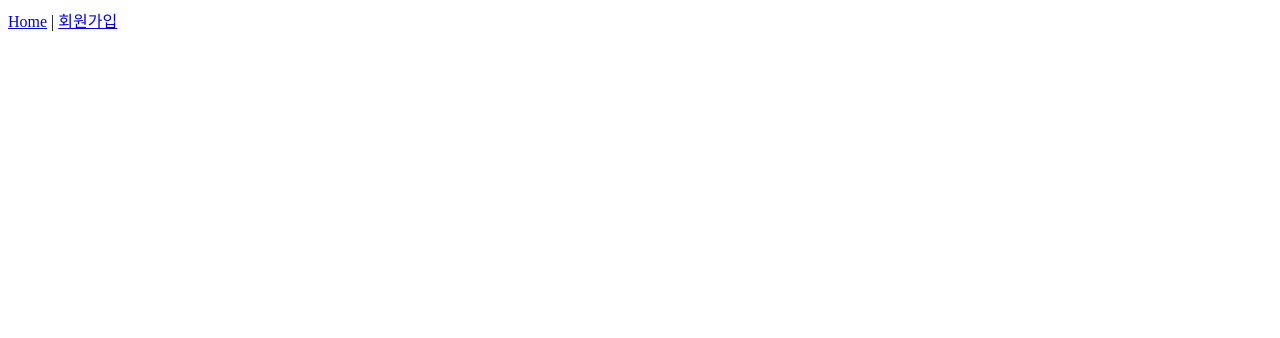
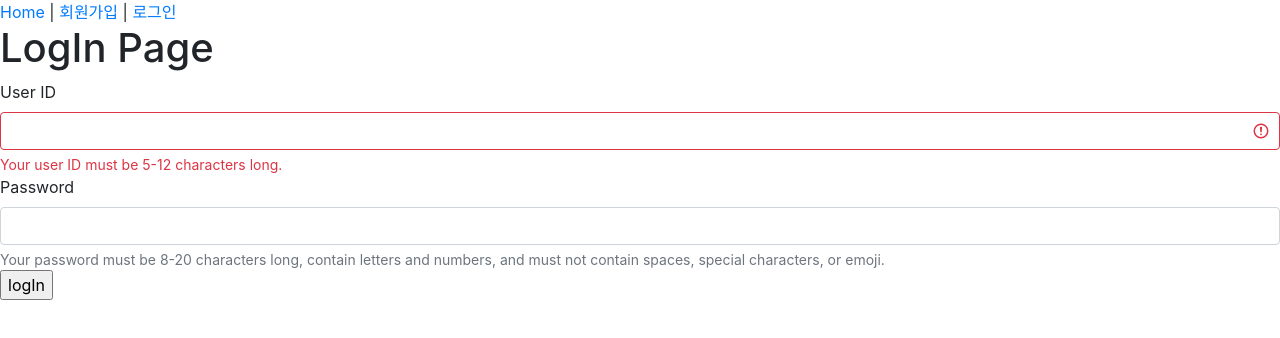
Before and after one commit to yeinJ/MovieProject, a Vue app in the folder FRONT/: page /login in a window 1280 px wide. Shown: the top 338 px of the page. Built offline with nearby package versions, Linux system fonts and the light colour scheme.

Commit message:
1117front최종

```diff
--- a/FRONT/package.json
+++ b/FRONT/package.json
@@ -9,10 +9,13 @@
   },
   "dependencies": {
     "axios": "^1.1.3",
+    "bootstrap": "^4.6.1",
+    "bootstrap-vue": "^2.23.1",
     "core-js": "^3.8.3",
     "vue": "^2.6.14",
     "vue-router": "^3.5.1",
-    "vuex": "^3.6.2"
+    "vuex": "^3.6.2",
+    "vuex-persistedstate": "^4.1.0"
   },
   "devDependencies": {
     "@babel/core": "^7.12.16",
--- a/FRONT/src/App.vue
+++ b/FRONT/src/App.vue
@@ -1,10 +1,44 @@
 <template>
   <div id="app">
     <nav>
-      <router-link to="/">Home</router-link> |
-      <router-link to="/signup">회원가입</router-link>
+      <div v-if="!cookie">
+        <router-link v-bind:to="{name:'HomeView'}">Home</router-link> |
+        <router-link v-bind:to="{name:'SignUpView'}">회원가입</router-link> |
+        <router-link v-bind:to="{name:'LoginView'}">로그인</router-link>
+      </div>
+      <div v-else>
+        <router-link v-bind:to="{name:'HomeView'}">Home</router-link> |
+        예인님! |
+        <router-link type="button" class="logoutButton" v-on:click="logout" v-bind:to="{name:'HomeView'}">로그아웃</router-link>
+      </div>
 
     </nav>
     <router-view/>
   </div>
 </template>
+
+<script>
+
+
+export default {
+  data() {
+    return{
+    }
+
+  },
+  computed : {
+    cookie() {
+      return document.cookie
+    }
+  },
+  methods : {
+    logout() {
+      console.log('로그하웃하실?')
+    }
+  }
+
+
+}
+
+
+</script>
--- a/FRONT/src/main.js
+++ b/FRONT/src/main.js
@@ -2,6 +2,12 @@ import Vue from 'vue'
 import App from './App.vue'
 import router from './router'
 import store from './store'
+// 부트스트랩 추가
+import { BootstrapVue } from 'bootstrap-vue'
+import 'bootstrap/dist/css/bootstrap.css'
+import 'bootstrap-vue/dist/bootstrap-vue.css'
+Vue.use(BootstrapVue)
+// 여기까지
 
 Vue.config.productionTip = false
 
--- a/FRONT/src/router/index.js
+++ b/FRONT/src/router/index.js
@@ -13,17 +13,17 @@ Vue.use(VueRouter)
 const routes = [
   {
     path: '/',
-    name: 'home',
+    name: 'HomeView',
     component: HomeView,
   },
   {
     path:'/movietotal',
-    name:'movietotal',
+    name:'MovieTotalView',
     component: MovieTotalListView,
   },
   {
     path:'/recommend',
-    name:'recommend',
+    name:'RecommendView',
     component: RecommendListView,
   },
   {
@@ -43,7 +43,7 @@ const routes = [
   },
   {
     path: 'movies/:id/reviews',
-    name: 'ReviewDetail',
+    name: 'ReviewDetailView',
     component: ReviewDetail,
   },
 
--- a/FRONT/src/store/index.js
+++ b/FRONT/src/store/index.js
@@ -1,23 +1,25 @@
 import Vue from 'vue'
 import Vuex from 'vuex'
 import axios from 'axios'
+import createPersistedState from 'vuex-persistedstate'
 import router from '@/router'
-// import createPersistedState from 'vuex-persistedstate'
-// import router from '@/router'
 
 Vue.use(Vuex)
 
 const API_URL = 'http://127.0.0.1:8000'
 
 export default new Vuex.Store({
-  // plugins: [
-  //   createPersistedState() // 초기화 방지
-  // ],
+  plugins: [
+    createPersistedState()
+  ],
   state: {
     movies : [],
     token : null,
   },
   getters: {
+    isLogin(state) {
+      return state.token ? true : false
+    }
   },
   mutations: {
     GET_MOVIES(state, movies) {
@@ -26,8 +28,7 @@ export default new Vuex.Store({
     SAVE_TOKEN(state,token) {
       state.token = token
       router.push({ name:'HomeView' })
-    }
-
+    },
   },
   actions: {
     getMovies(context) {
@@ -54,9 +55,22 @@ export default new Vuex.Store({
       })
         .then((res) => {
           context.commit('SAVE_TOKEN',res.data.key)
-          console.log('데이터받음')
         })
-    }
+    },
+    logIn(context, payload) {
+      axios({
+        method : 'post',
+        url : `${API_URL}/accounts/login/`,
+        data: {
+          username:payload.username,
+          password:payload.password,
+        }
+      })
+        .then((res) => {
+          context.commit('SAVE_TOKEN', res.data.key)
+        })
+        .catch(err => console.log(err))
+    },
+  },
 
-  },
 })
--- a/FRONT/src/views/DetailView.vue
+++ b/FRONT/src/views/DetailView.vue
@@ -2,6 +2,7 @@
   <div>
     <h1>Detail</h1>
     <p>영화 이름 : {{movie?.title}}</p>
+
     <hr>
     <ReviewForm/>
 
@@ -26,7 +27,6 @@ export default {
   },
   created() {
     this.getMovieDetail()
-
   },
   methods: {
     getMovieDetail() {
@@ -36,6 +36,7 @@ export default {
       })
        .then((res) => {
         this.movie = res.data
+        console.log(this.movie)
        })
        .catch((err) => {
         console.log(err)
--- a/FRONT/src/views/HomeView.vue
+++ b/FRONT/src/views/HomeView.vue
@@ -1,7 +1,7 @@
 <template>
   <div>
-    <router-link to="/movietotal">Total</router-link> |
-    <router-link to="/recommend">Recommend</router-link>
+    <router-link v-bind:to="{name:'MovieTotalView'}">Total</router-link> |
+    <router-link v-bind:to="{name:'RecommendView'}">Recommend</router-link>
   </div>
 </template>
 
--- a/FRONT/src/views/LoginView.vue
+++ b/FRONT/src/views/LoginView.vue
@@ -1,9 +1,61 @@
 <template>
-  <div></div>
+  <div>
+    <h1>LogIn Page</h1>
+    <!-- <form v-on:submit.prevent="logIn">
+      <label for="username">username : </label>
+      <input type="text" id="username" v-model="username"><br>
+
+      <label for="password"> password : </label>
+      <input type="password" id="password" v-model="password"><br>
+
+      <input type="submit" value="logIn">
+    </form> -->
+    <b-form  v-on:submit.prevent="logIn">
+      <label for="username">User ID</label>
+        <b-form-input type="text" id="username" v-model="username" v-bind:state="validation"></b-form-input>
+        <b-form-invalid-feedback v-bind:state="validation">
+          Your user ID must be 5-12 characters long.
+        </b-form-invalid-feedback>
+        <b-form-valid-feedback v-bind:state="validation">
+          Looks Good.
+        </b-form-valid-feedback>
+      <label for="password" >Password</label>
+        <b-form-input type="password" id="password" v-model="password" aria-describedby="password-help-block"></b-form-input>
+        <b-form-text id="password-help-block">
+         Your password must be 8-20 characters long, contain letters and numbers, and must not
+         contain spaces, special characters, or emoji.
+        </b-form-text>
+      <input type="submit" value="logIn">
+    </b-form>
+  </div>
 </template>
 
 <script>
 export default {
+  name:'LoginView',
+  data() {
+    return {
+      username: '',
+      password: '',
+    }
+  },
+  computed: {
+      validation() {
+        return this.username.length > 4 && this.username.length < 13
+      }
+  },
+  methods : {
+    logIn() {
+      const username = this.username
+      const password = this.password
+
+      const payload = {
+        username: username,
+        password: password,
+      }
+      this.$store.dispatch('logIn',payload)
+    }
+  }
 
 }
 </script>
--- a/FRONT/src/views/MovieTotalListView.vue
+++ b/FRONT/src/views/MovieTotalListView.vue
@@ -14,7 +14,7 @@
 import MovieList from '@/components/MovieList';
 
 export default {
-  name:'MovieTotalList',
+  name:'MovieTotalView',
   components: {
     MovieList,
   },
```
Also changed, not shown: 1 other file (tests, documents, lock files or other folders).
